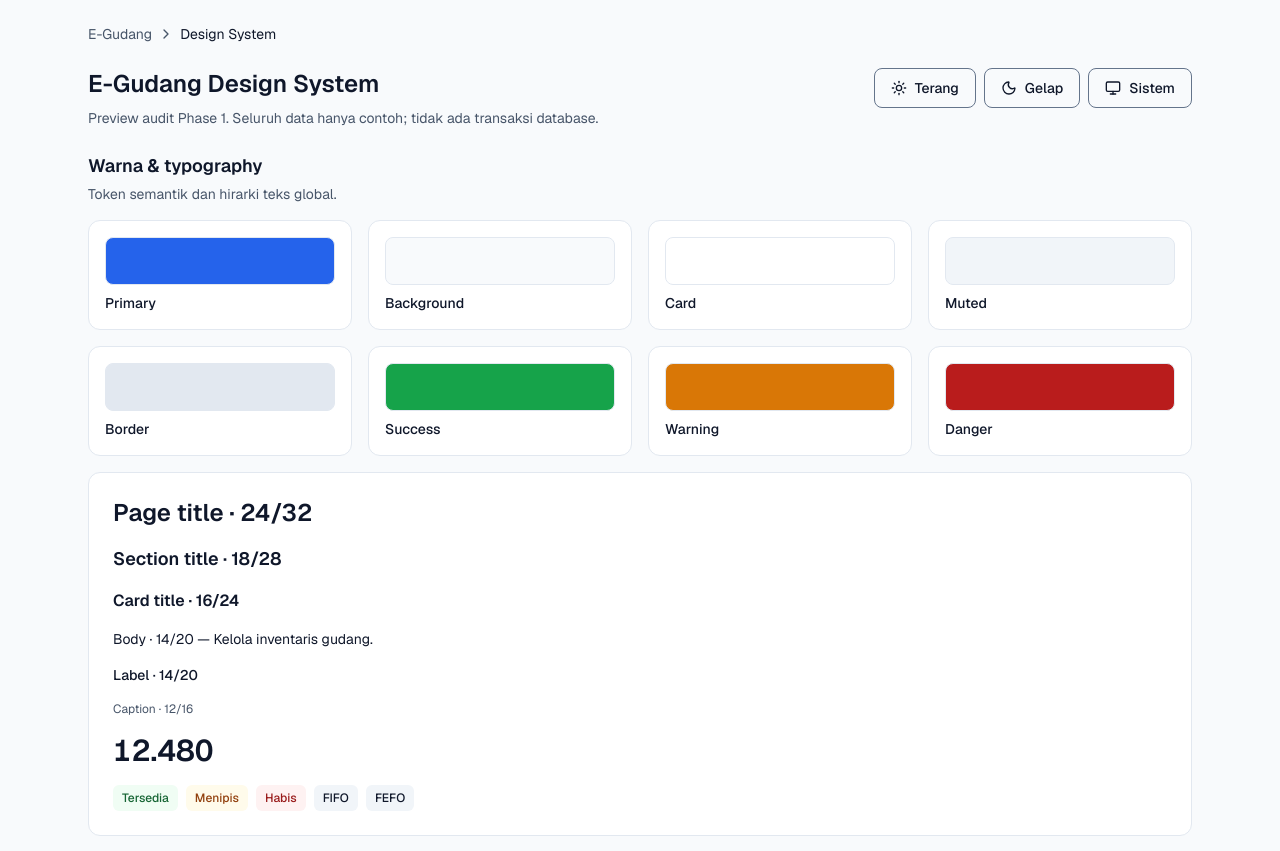
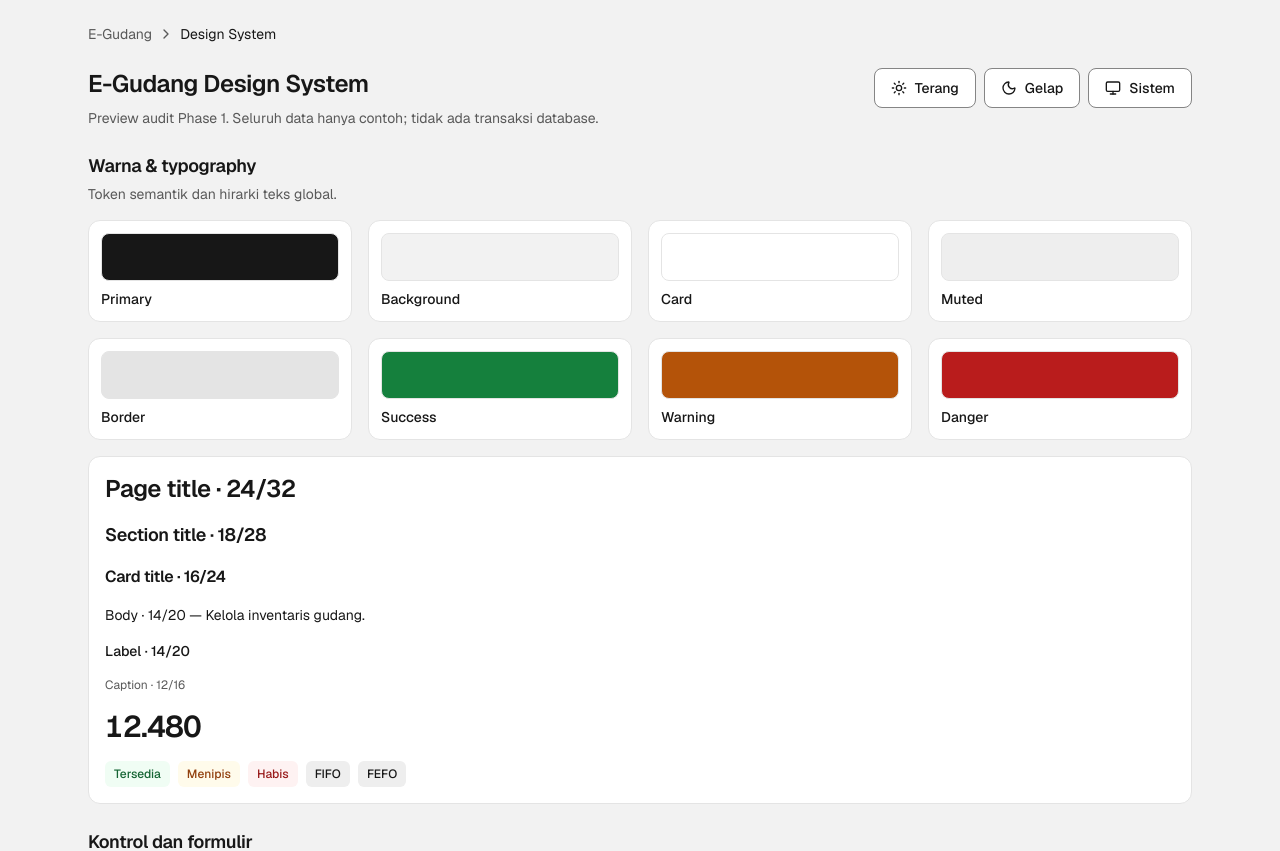
Before and after one commit to Maximust27/E-Gudang_NextJS-, a Next.js app: page / in a window 1280 px wide. Shown: the top 851 px of the page. Built offline with nearby package versions, Linux system fonts and the light colour scheme.

Commit message:
feat(design): revise global theme to monochrome analytics style

```diff
--- a/components/ui/button.tsx
+++ b/components/ui/button.tsx
@@ -10,7 +10,7 @@ const buttonVariants = cva(
       variant: {
         default: "bg-primary text-primary-foreground hover:bg-primary-hover",
         outline:
-          "border-input bg-background hover:bg-muted hover:text-foreground aria-expanded:bg-muted aria-expanded:text-foreground dark:border-input dark:bg-background dark:hover:bg-muted",
+          "border-input bg-card hover:bg-muted hover:text-foreground aria-expanded:bg-muted aria-expanded:text-foreground dark:border-input dark:bg-card dark:hover:bg-muted",
         secondary:
           "bg-secondary text-secondary-foreground hover:bg-[color-mix(in_oklch,var(--secondary),var(--foreground)_5%)] aria-expanded:bg-secondary aria-expanded:text-secondary-foreground",
         ghost:
--- a/components/ui/card.tsx
+++ b/components/ui/card.tsx
@@ -11,7 +11,7 @@ function Card({
       data-slot="card"
       data-size={size}
       className={cn(
-        "group/card flex flex-col gap-(--card-spacing) overflow-hidden rounded-lg bg-card py-(--card-spacing) type-body text-card-foreground border border-border [--card-spacing:--spacing(4)] md:[--card-spacing:--spacing(6)] has-data-[slot=card-footer]:pb-0 has-[>img:first-child]:pt-0 data-[size=sm]:[--card-spacing:--spacing(4)] data-[size=sm]:has-data-[slot=card-footer]:pb-0 *:[img:first-child]:rounded-t-lg *:[img:last-child]:rounded-b-lg",
+        "group/card flex flex-col gap-(--card-spacing) overflow-hidden rounded-lg bg-card py-(--card-spacing) type-body text-card-foreground border border-border [--card-spacing:--spacing(4)] has-data-[slot=card-footer]:pb-0 has-[>img:first-child]:pt-0 data-[size=sm]:[--card-spacing:--spacing(3)] data-[size=sm]:has-data-[slot=card-footer]:pb-0 *:[img:first-child]:rounded-t-lg *:[img:last-child]:rounded-b-lg",
         className
       )}
       {...props}
--- a/components/ui/chart.tsx
+++ b/components/ui/chart.tsx
@@ -64,7 +64,7 @@ function ChartContainer({
         data-slot="chart"
         data-chart={chartId}
         className={cn(
-          "flex aspect-video justify-center text-xs [&_.recharts-cartesian-axis-tick_text]:fill-muted-foreground [&_.recharts-cartesian-grid_line[stroke='#ccc']]:stroke-border/50 [&_.recharts-curve.recharts-tooltip-cursor]:stroke-border [&_.recharts-dot[stroke='#fff']]:stroke-transparent [&_.recharts-layer]:outline-hidden [&_.recharts-polar-grid_[stroke='#ccc']]:stroke-border [&_.recharts-radial-bar-background-sector]:fill-muted [&_.recharts-rectangle.recharts-tooltip-cursor]:fill-muted [&_.recharts-reference-line_[stroke='#ccc']]:stroke-border [&_.recharts-sector]:outline-hidden [&_.recharts-sector[stroke='#fff']]:stroke-transparent [&_.recharts-surface]:outline-hidden",
+          "flex aspect-video justify-center text-xs [&_.recharts-cartesian-axis-tick_text]:fill-muted-foreground [&_.recharts-cartesian-grid_line[stroke='#ccc']]:stroke-border [&_.recharts-curve.recharts-tooltip-cursor]:stroke-border [&_.recharts-dot[stroke='#fff']]:stroke-transparent [&_.recharts-layer]:outline-hidden [&_.recharts-polar-grid_[stroke='#ccc']]:stroke-border [&_.recharts-radial-bar-background-sector]:fill-muted [&_.recharts-rectangle.recharts-tooltip-cursor]:fill-muted [&_.recharts-reference-line_[stroke='#ccc']]:stroke-border [&_.recharts-sector]:outline-hidden [&_.recharts-sector[stroke='#fff']]:stroke-transparent [&_.recharts-surface]:outline-hidden",
           className
         )}
         {...props}
--- a/components/ui/input-group.tsx
+++ b/components/ui/input-group.tsx
@@ -14,7 +14,7 @@ function InputGroup({ className, ...props }: React.ComponentProps<"div">) {
       data-slot="input-group"
       role="group"
       className={cn(
-        "group/input-group relative flex min-h-control pointer-coarse:min-h-control-touch w-full min-w-0 items-center rounded-md border border-input transition-colors outline-none in-data-[slot=combobox-content]:focus-within:border-inherit in-data-[slot=combobox-content]:focus-within:ring-0 has-disabled:bg-input/50 has-disabled:opacity-50 has-[[data-slot=input-group-control]:focus-visible]:border-ring has-[[data-slot=input-group-control]:focus-visible]:ring-3 has-[[data-slot=input-group-control]:focus-visible]:ring-ring has-[[data-slot][aria-invalid=true]]:border-destructive has-[[data-slot][aria-invalid=true]]:ring-3 has-[[data-slot][aria-invalid=true]]:ring-destructive/20 has-[>[data-align=block-end]]:h-auto has-[>[data-align=block-end]]:flex-col has-[>[data-align=block-start]]:h-auto has-[>[data-align=block-start]]:flex-col has-[>textarea]:h-auto dark:bg-input/30 dark:has-disabled:bg-input/80 dark:has-[[data-slot][aria-invalid=true]]:ring-destructive/40 has-[>[data-align=block-end]]:[&>input]:pt-3 has-[>[data-align=block-start]]:[&>input]:pb-3 has-[>[data-align=inline-end]]:[&>input]:pr-1.5 has-[>[data-align=inline-start]]:[&>input]:pl-1.5",
+        "group/input-group relative flex min-h-control pointer-coarse:min-h-control-touch w-full min-w-0 items-center rounded-md border border-input transition-colors outline-none in-data-[slot=combobox-content]:focus-within:border-inherit in-data-[slot=combobox-content]:focus-within:ring-0 has-disabled:bg-input/50 has-disabled:opacity-50 has-[[data-slot=input-group-control]:focus-visible]:border-ring has-[[data-slot=input-group-control]:focus-visible]:ring-3 has-[[data-slot=input-group-control]:focus-visible]:ring-ring has-[[data-slot][aria-invalid=true]]:border-destructive has-[[data-slot][aria-invalid=true]]:ring-3 has-[[data-slot][aria-invalid=true]]:ring-destructive/20 has-[>[data-align=block-end]]:h-auto has-[>[data-align=block-end]]:flex-col has-[>[data-align=block-start]]:h-auto has-[>[data-align=block-start]]:flex-col has-[>textarea]:h-auto dark:bg-card dark:has-disabled:bg-muted dark:has-[[data-slot][aria-invalid=true]]:ring-destructive/40 has-[>[data-align=block-end]]:[&>input]:pt-3 has-[>[data-align=block-start]]:[&>input]:pb-3 has-[>[data-align=inline-end]]:[&>input]:pr-1.5 has-[>[data-align=inline-start]]:[&>input]:pl-1.5",
         className
       )}
       {...props}
--- a/components/ui/input.tsx
+++ b/components/ui/input.tsx
@@ -7,7 +7,7 @@ function Input({ className, type, ...props }: React.ComponentProps<"input">) {
       type={type}
       data-slot="input"
       className={cn(
-        "h-control pointer-coarse:h-control-touch w-full min-w-0 rounded-md border border-input bg-transparent px-3 py-2 type-body max-md:text-base transition-colors outline-none file:inline-flex file:h-6 file:border-0 file:bg-transparent file:text-sm file:font-medium file:text-foreground placeholder:text-muted-foreground focus-visible:border-ring focus-visible:ring-3 focus-visible:ring-ring disabled:pointer-events-none disabled:cursor-not-allowed disabled:bg-input/50 disabled:opacity-50 aria-invalid:border-destructive aria-invalid:ring-3 aria-invalid:ring-destructive/20 dark:bg-input/30 dark:disabled:bg-input/80 dark:aria-invalid:border-destructive/50 dark:aria-invalid:ring-destructive/40",
+        "h-control pointer-coarse:h-control-touch w-full min-w-0 rounded-md border border-input bg-transparent px-3 py-2 type-body max-md:text-base transition-colors outline-none file:inline-flex file:h-6 file:border-0 file:bg-transparent file:text-sm file:font-medium file:text-foreground placeholder:text-muted-foreground focus-visible:border-ring focus-visible:ring-3 focus-visible:ring-ring disabled:pointer-events-none disabled:cursor-not-allowed disabled:bg-input/50 disabled:opacity-50 aria-invalid:border-destructive aria-invalid:ring-3 aria-invalid:ring-destructive/20 dark:bg-card dark:disabled:bg-muted dark:aria-invalid:border-destructive/50 dark:aria-invalid:ring-destructive/40",
         className
       )}
       {...props}
--- a/components/ui/select.tsx
+++ b/components/ui/select.tsx
@@ -43,7 +43,7 @@ function SelectTrigger({
       data-slot="select-trigger"
       data-size={size}
       className={cn(
-        "flex w-fit items-center justify-between gap-2 rounded-md border border-input bg-transparent py-2 px-3 type-body whitespace-nowrap transition-colors outline-none select-none focus-visible:border-ring focus-visible:ring-3 focus-visible:ring-ring disabled:cursor-not-allowed disabled:opacity-50 aria-invalid:border-destructive aria-invalid:ring-3 aria-invalid:ring-destructive/20 data-placeholder:text-muted-foreground data-[size=default]:min-h-control data-[size=default]:pointer-coarse:min-h-control-touch data-[size=sm]:min-h-control-compact data-[size=sm]:py-1 *:data-[slot=select-value]:line-clamp-1 *:data-[slot=select-value]:flex *:data-[slot=select-value]:items-center *:data-[slot=select-value]:gap-2 dark:bg-input/30 dark:hover:bg-input/50 dark:aria-invalid:border-destructive/50 dark:aria-invalid:ring-destructive/40 [&_svg]:pointer-events-none [&_svg]:shrink-0 [&_svg:not([class*='size-'])]:size-4",
+        "flex w-fit items-center justify-between gap-2 rounded-md border border-input bg-transparent py-2 px-3 type-body whitespace-nowrap transition-colors outline-none select-none focus-visible:border-ring focus-visible:ring-3 focus-visible:ring-ring disabled:cursor-not-allowed disabled:opacity-50 aria-invalid:border-destructive aria-invalid:ring-3 aria-invalid:ring-destructive/20 data-placeholder:text-muted-foreground data-[size=default]:min-h-control data-[size=default]:pointer-coarse:min-h-control-touch data-[size=sm]:min-h-control-compact data-[size=sm]:py-1 *:data-[slot=select-value]:line-clamp-1 *:data-[slot=select-value]:flex *:data-[slot=select-value]:items-center *:data-[slot=select-value]:gap-2 dark:bg-card dark:hover:bg-muted dark:aria-invalid:border-destructive/50 dark:aria-invalid:ring-destructive/40 [&_svg]:pointer-events-none [&_svg]:shrink-0 [&_svg:not([class*='size-'])]:size-4",
         className
       )}
       {...props}
--- a/components/ui/textarea.tsx
+++ b/components/ui/textarea.tsx
@@ -6,7 +6,7 @@ function Textarea({ className, ...props }: React.ComponentProps<"textarea">) {
     <textarea
       data-slot="textarea"
       className={cn(
-        "flex field-sizing-content min-h-16 w-full rounded-md border border-input bg-transparent px-3 py-2 type-body max-md:text-base transition-colors outline-none placeholder:text-muted-foreground focus-visible:border-ring focus-visible:ring-3 focus-visible:ring-ring disabled:cursor-not-allowed disabled:bg-input/50 disabled:opacity-50 aria-invalid:border-destructive aria-invalid:ring-3 aria-invalid:ring-destructive/20 dark:bg-input/30 dark:disabled:bg-input/80 dark:aria-invalid:border-destructive/50 dark:aria-invalid:ring-destructive/40",
+        "flex field-sizing-content min-h-16 w-full rounded-md border border-input bg-transparent px-3 py-2 type-body max-md:text-base transition-colors outline-none placeholder:text-muted-foreground focus-visible:border-ring focus-visible:ring-3 focus-visible:ring-ring disabled:cursor-not-allowed disabled:bg-input/50 disabled:opacity-50 aria-invalid:border-destructive aria-invalid:ring-3 aria-invalid:ring-destructive/20 dark:bg-card dark:disabled:bg-muted dark:aria-invalid:border-destructive/50 dark:aria-invalid:ring-destructive/40",
         className
       )}
       {...props}
--- a/styles/tokens.css
+++ b/styles/tokens.css
@@ -1,30 +1,30 @@
 /* E-Gudang design tokens. Source: docs/DESIGN.md, sections 2-6. */
 :root {
   /* Light theme */
-  --background: #f8fafc;
-  --foreground: #0f172a;
+  --background: #f2f2f2;
+  --foreground: #171717;
   --card: #ffffff;
-  --card-foreground: #0f172a;
+  --card-foreground: #171717;
   --popover: var(--card);
   --popover-foreground: var(--card-foreground);
-  --primary: #2563eb;
-  --primary-hover: #1d4ed8;
+  --primary: #171717;
+  --primary-hover: #333333;
   --primary-foreground: #ffffff;
-  --secondary: #f1f5f9;
-  --secondary-foreground: #0f172a;
+  --secondary: #eeeeee;
+  --secondary-foreground: #171717;
   --muted: var(--secondary);
-  --muted-foreground: #475569;
-  --accent: #eff6ff;
-  --accent-foreground: #1d4ed8;
-  --border: #e2e8f0;
-  --input: #64748b;
+  --muted-foreground: #595959;
+  --accent: #e8e8e8;
+  --accent-foreground: #171717;
+  --border: #e4e4e4;
+  --input: #858585;
   --ring: var(--primary);
 
   /* Status: use surface/foreground pairs for readable text. */
-  --success: #16a34a;
+  --success: #15803d;
   --success-surface: #f0fdf4;
   --success-foreground: #166534;
-  --warning: #d97706;
+  --warning: #b45309;
   --warning-surface: #fffbeb;
   --warning-foreground: #92400e;
   --destructive: #b91c1c;
@@ -33,27 +33,29 @@
   --danger-surface: #fef2f2;
   --danger-foreground: #991b1b;
 
-  /* Sidebar stays dark in both themes. */
-  --sidebar: #0f172a;
-  --sidebar-foreground: #e2e8f0;
-  --sidebar-primary: #2563eb;
-  --sidebar-primary-foreground: #ffffff;
-  --sidebar-accent: #1e293b;
-  --sidebar-accent-foreground: #f8fafc;
-  --sidebar-border: #334155;
-  --sidebar-ring: #93c5fd;
+  /* Neutral navigation follows the selected theme. */
+  --sidebar: #fcfcfc;
+  --sidebar-foreground: #404040;
+  --sidebar-primary: #ebebeb;
+  --sidebar-primary-foreground: #171717;
+  --sidebar-accent: #f0f0f0;
+  --sidebar-accent-foreground: #171717;
+  --sidebar-border: #e4e4e4;
+  --sidebar-ring: #525252;
 
-  --chart-1: #2563eb; /* Inbound */
-  --chart-2: #0f766e; /* Outbound */
-  /* Keep the unused Nova chart tokens for compatibility. */
-  --chart-3: oklch(0.439 0 0);
-  --chart-4: oklch(0.371 0 0);
-  --chart-5: oklch(0.269 0 0);
+  --chart-1: #16834a; /* Inbound */
+  --chart-2: #777777; /* Outbound */
+  /* Additional neutral chart tokens reserved for compatible components. */
+  --chart-3: #a3a3a3;
+  --chart-4: #525252;
+  --chart-5: #404040;
 
   /* Typography: rem units respect the user's root font size. */
   --weight-regular: 400;
   --weight-medium: 500;
   --weight-semibold: 600;
+  --type-heading-tracking: -0.02em;
+  --type-kpi-tracking: -0.025em;
   --type-page-title-size: 1.5rem;
   --type-page-title-line: 2rem;
   --type-section-title-size: 1.125rem;
@@ -94,26 +96,26 @@
 }
 
 .dark {
-  --background: #0f172a;
-  --foreground: #f8fafc;
-  --card: #1e293b;
-  --card-foreground: #f8fafc;
+  --background: #171717;
+  --foreground: #f5f5f5;
+  --card: #222222;
+  --card-foreground: #f5f5f5;
   --popover: var(--card);
   --popover-foreground: var(--card-foreground);
-  --primary: #93c5fd;
-  --primary-hover: #bfdbfe;
-  --primary-foreground: #0f172a;
-  --secondary: #334155;
-  --secondary-foreground: #f8fafc;
+  --primary: #f5f5f5;
+  --primary-hover: #d9d9d9;
+  --primary-foreground: #171717;
+  --secondary: #303030;
+  --secondary-foreground: #f5f5f5;
   --muted: var(--secondary);
-  --muted-foreground: #cbd5e1;
-  --accent: #334155;
-  --accent-foreground: #f8fafc;
-  --border: #475569;
-  --input: #94a3b8;
+  --muted-foreground: #b0b0b0;
+  --accent: #333333;
+  --accent-foreground: #f5f5f5;
+  --border: #373737;
+  --input: #818181;
   --ring: var(--primary);
 
-  --success: #4ade80;
+  --success: #6ecf97;
   --success-surface: #14532d;
   --success-foreground: #dcfce7;
   --warning: #fbbf24;
@@ -125,15 +127,18 @@
   --danger-surface: #7f1d1d;
   --danger-foreground: #fee2e2;
 
-  --sidebar: #0b1220;
-  --sidebar-foreground: #e2e8f0;
-  --sidebar-primary: #2563eb;
-  --sidebar-primary-foreground: #ffffff;
-  --sidebar-accent: #1e293b;
-  --sidebar-accent-foreground: #f8fafc;
-  --sidebar-border: #334155;
-  --sidebar-ring: #93c5fd;
+  --sidebar: #1c1c1c;
+  --sidebar-foreground: #d4d4d4;
+  --sidebar-primary: #363636;
+  --sidebar-primary-foreground: #fafafa;
+  --sidebar-accent: #2b2b2b;
+  --sidebar-accent-foreground: #f5f5f5;
+  --sidebar-border: #373737;
+  --sidebar-ring: #d4d4d4;
 
-  --chart-1: #60a5fa;
-  --chart-2: #2dd4bf;
+  --chart-1: #6acf95;
+  --chart-2: #999999;
+  --chart-3: #bfbfbf;
+  --chart-4: #858585;
+  --chart-5: #d4d4d4;
 }
--- a/styles/typography.css
+++ b/styles/typography.css
@@ -4,18 +4,21 @@
     font-size: var(--type-page-title-size);
     line-height: var(--type-page-title-line);
     font-weight: var(--weight-semibold);
+    letter-spacing: var(--type-heading-tracking);
   }
 
   .type-section-title {
     font-size: var(--type-section-title-size);
     line-height: var(--type-section-title-line);
     font-weight: var(--weight-semibold);
+    letter-spacing: var(--type-heading-tracking);
   }
 
   .type-card-title {
     font-size: var(--type-card-title-size);
     line-height: var(--type-card-title-line);
     font-weight: var(--weight-semibold);
+    letter-spacing: var(--type-heading-tracking);
   }
 
   .type-body {
@@ -46,6 +49,7 @@
     font-size: var(--type-kpi-size);
     line-height: var(--type-kpi-line);
     font-weight: var(--weight-semibold);
+    letter-spacing: var(--type-kpi-tracking);
     font-variant-numeric: tabular-nums;
   }
 }
```
Also changed, not shown: 2 other files (tests, documents, lock files or other folders).
